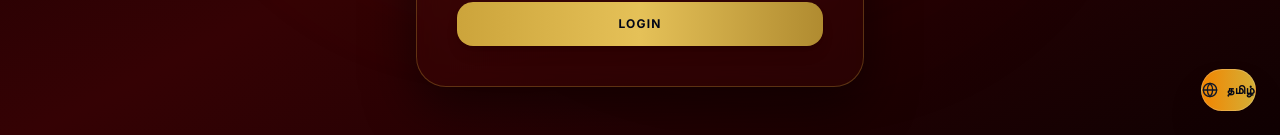
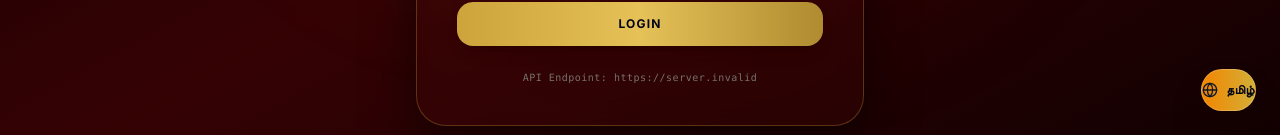
Before and after one commit to srisrisanth93-alt/temple-management-system, a React (Vite) app in the folder frontend/: page /admin/login in a window 1280 px wide. Shown: the part 665-800 px from the top of the page. Built offline with nearby package versions, Linux system fonts and the light colour scheme; no server answers; a web font is replaced by a local one.

Commit message:
add API Endpoint URL diagnostic readout at the bottom of simplified login page

```diff
--- a/frontend/src/pages/admin/AdminLogin.jsx
+++ b/frontend/src/pages/admin/AdminLogin.jsx
@@ -1,7 +1,7 @@
 import React, { useState, useEffect } from 'react';
 import { useNavigate } from 'react-router-dom';
 import { useLanguage } from '../../context/LanguageContext';
-import { apiCall } from '../../utils/api';
+import { apiCall, API_BASE_URL } from '../../utils/api';
 import { ShieldCheck, Lock, User, Eye, EyeOff, RefreshCw, AlertCircle } from 'lucide-react';
 
 const AdminLogin = () => {
@@ -150,6 +150,11 @@ const AdminLogin = () => {
           </button>
         </form>
 
+        <div className="mt-6 text-center">
+          <p className="text-[10px] text-stone-500 font-mono tracking-wider">
+            API Endpoint: {API_BASE_URL}
+          </p>
+        </div>
       </div>
     </div>
   );
```
